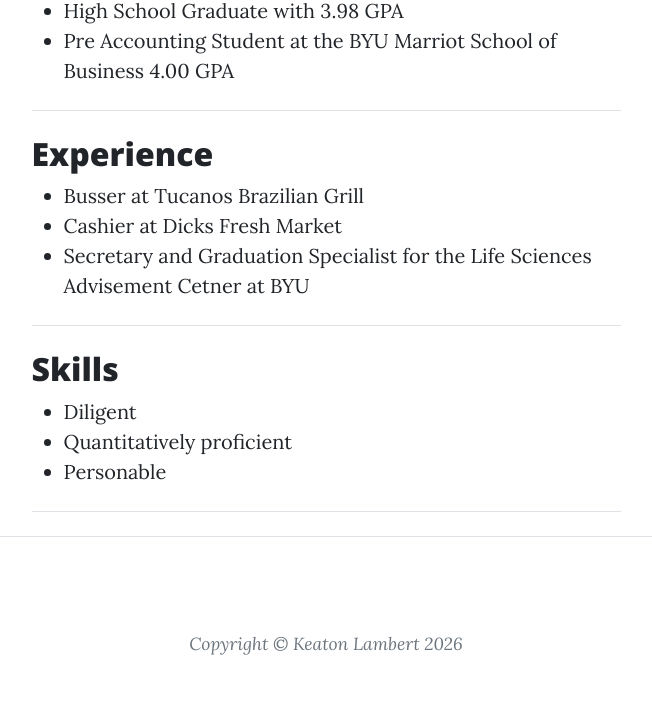
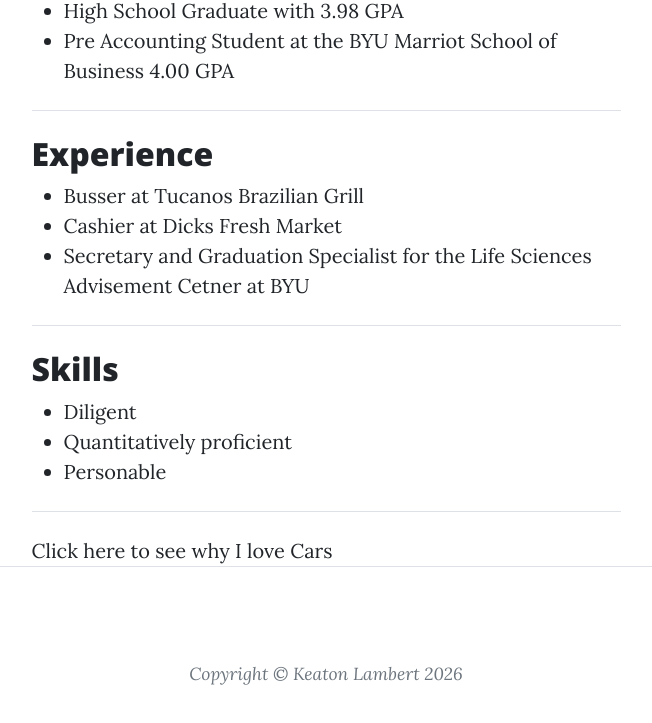
Before and after one commit to keaton334y/IS201, a plain HTML site: page index.html in a window 1280 px wide. Shown: the part 727-1450 px from the top of the page, without its empty margins (314-966 px from the left). Drawn offline with nearby package versions, Linux system fonts and the light colour scheme.

Commit message:
Add files via upload

```diff
--- a/index.html
+++ b/index.html
@@ -71,6 +71,10 @@
 
                     <!-- Divider-->
                     <hr class="my-4" />
+                    <div class="post-preview">
+                        <a href ="fromscratch.html">Click here to see why I love Cars</a>
+                    </div>
+
                     <!-- Pager-->
 
                 </div>
```
